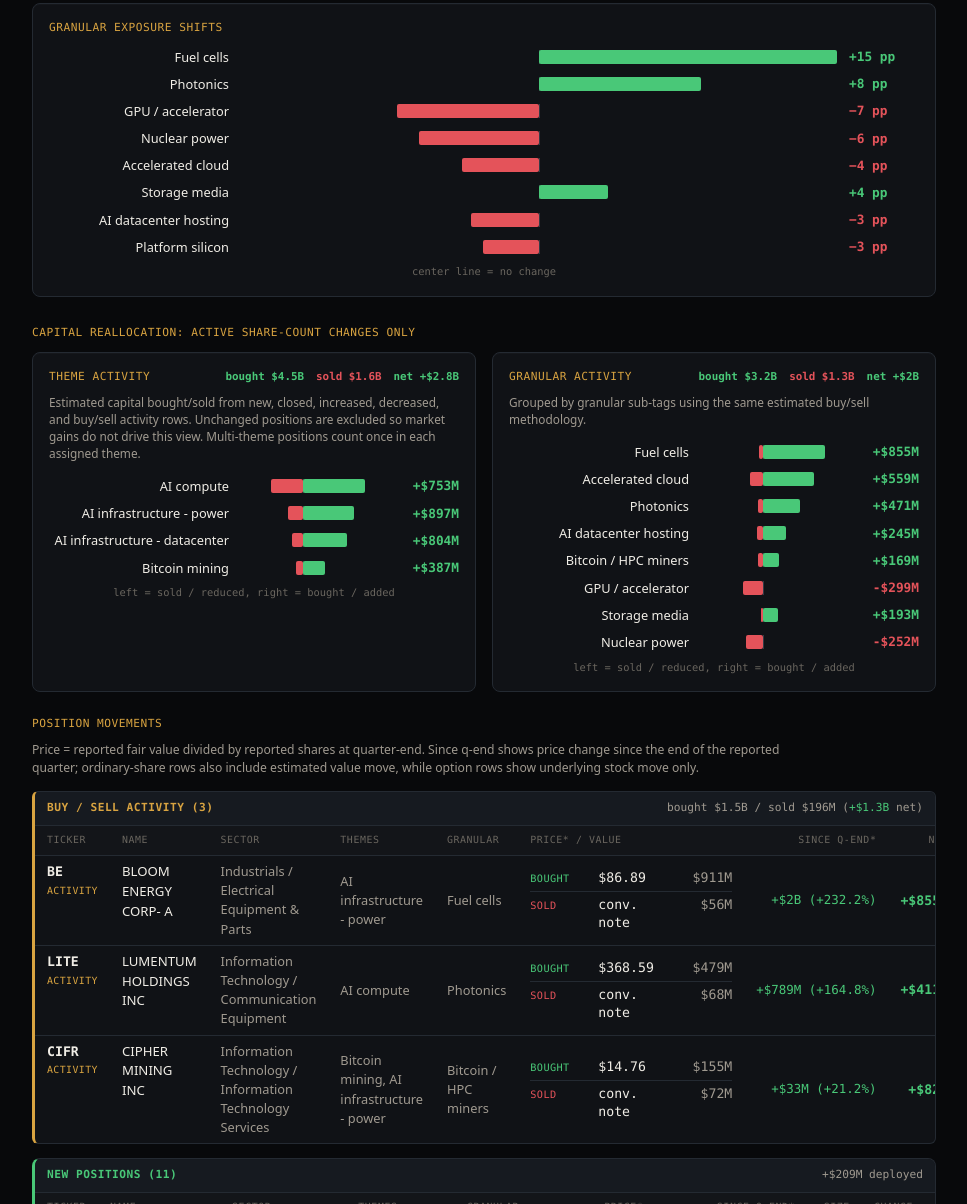
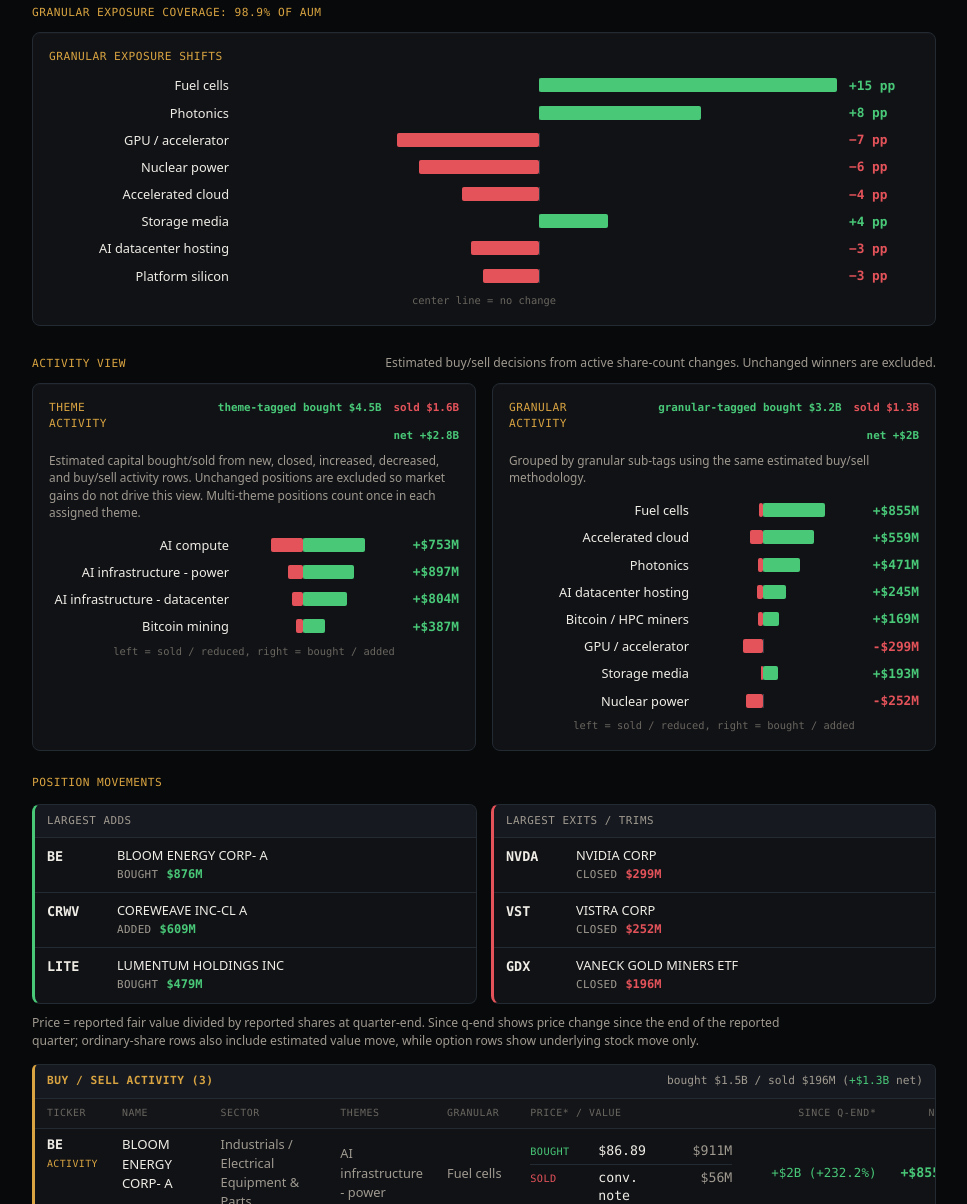
Before and after one commit to skelley-projects/13f-changes, an Astro site: page /funds/situational-awareness in a window 1280 px wide. Shown: the part 885-2089 px from the top of the page, without its empty margins (156-1123 px from the left). Built offline with nearby package versions, Linux system fonts and the light colour scheme; Astro itself is replaced by a stand-in of ours.

Commit message:
style: clarify fund analytics hierarchy

```diff
--- a/src/components/CapitalFlowBars.astro
+++ b/src/components/CapitalFlowBars.astro
@@ -7,9 +7,10 @@
   breakdown: ActivityBreakdown;
   note?: string;
   limit?: number;
+  totalsLabel?: string;
 }
 
-const { title, breakdown, note, limit = 8 } = Astro.props;
+const { title, breakdown, note, limit = 8, totalsLabel = 'tagged' } = Astro.props;
 const rows = breakdown.entries.slice(0, limit);
 const max = rows.reduce((m, row) => Math.max(m, row.bought, row.sold), 0) || 1;
 
@@ -23,7 +24,7 @@
   <header>
     <div class="label">{title}</div>
     <div class="totals">
-      <span class="buy">bought {formatUSD(breakdown.total_bought)}</span>
+      <span class="buy">{totalsLabel} bought {formatUSD(breakdown.total_bought)}</span>
       <span class="sell">sold {formatUSD(breakdown.total_sold)}</span>
       <span class={breakdown.net >= 0 ? 'buy' : 'sell'}>net {signedUSD(breakdown.net)}</span>
     </div>
--- a/src/components/ChangeHero.astro
+++ b/src/components/ChangeHero.astro
@@ -29,7 +29,7 @@
       <span><strong class="up">&uarr;{m.increased.length}</strong> increased</span>
       <span><strong class="down">&darr;{m.decreased.length}</strong> decreased</span>
       <span class="muted">| {m.unchanged_count} unchanged</span>
-      <span class="net">net <span class={netFlow >= 0 ? 'up' : 'down'}>{flowSign}{formatUSD(Math.abs(netFlow))}</span></span>
+      <span class="net">reported AUM change <span class={netFlow >= 0 ? 'up' : 'down'}>{flowSign}{formatUSD(Math.abs(netFlow))}</span></span>
     </div>
   </section>
 )}
--- /dev/null
+++ b/src/components/MovementHighlights.astro
@@ -0,0 +1,188 @@
+---
+import { formatUSD } from '../lib/format';
+import type { DiffFile, MovementRow } from '../../scripts/types';
+
+interface Props {
+  diff: DiffFile;
+  limit?: number;
+}
+
+const { diff, limit = 3 } = Astro.props;
+
+type Highlight = {
+  ticker: string;
+  name: string;
+  label: string;
+  value: number;
+};
+
+function tickerFor(row: MovementRow): string {
+  return row.ticker ?? row.cusip;
+}
+
+function estimateAddedValue(row: MovementRow): number {
+  if (
+    row.delta_shares > 0 &&
+    row.current_shares !== null &&
+    row.current_shares > 0 &&
+    row.current_value !== null
+  ) {
+    return (row.current_value / row.current_shares) * row.delta_shares;
+  }
+  return Math.max(row.delta_value, 0);
+}
+
+function estimateReducedValue(row: MovementRow): number {
+  if (
+    row.delta_shares < 0 &&
+    row.prior_shares !== null &&
+    row.prior_shares > 0 &&
+    row.prior_value !== null
+  ) {
+    return (row.prior_value / row.prior_shares) * Math.abs(row.delta_shares);
+  }
+  return Math.max(-row.delta_value, 0);
+}
+
+const adds: Highlight[] = [
+  ...diff.movements.new.map(row => ({
+    ticker: tickerFor(row),
+    name: row.name,
+    label: 'new',
+    value: row.current_value ?? 0,
+  })),
+  ...diff.movements.increased.map(row => ({
+    ticker: tickerFor(row),
+    name: row.name,
+    label: 'added',
+    value: estimateAddedValue(row),
+  })),
+  ...diff.movements.activity.flatMap(activity => activity.bought.map(row => ({
+    ticker: tickerFor(row),
+    name: row.name,
+    label: 'bought',
+    value: row.current_value ?? 0,
+  }))),
+].filter(row => row.value > 0).sort((a, b) => b.value - a.value).slice(0, limit);
+
+const exits: Highlight[] = [
+  ...diff.movements.closed.map(row => ({
+    ticker: tickerFor(row),
+    name: row.name,
+    label: 'closed',
+    value: row.prior_value ?? 0,
+  })),
+  ...diff.movements.decreased.map(row => ({
+    ticker: tickerFor(row),
+    name: row.name,
+    label: 'trimmed',
+    value: estimateReducedValue(row),
+  })),
+  ...diff.movements.activity.flatMap(activity => activity.sold.map(row => ({
+    ticker: tickerFor(row),
+    name: row.name,
+    label: 'sold',
+    value: row.prior_value ?? 0,
+  }))),
+].filter(row => row.value > 0).sort((a, b) => b.value - a.value).slice(0, limit);
+---
+{adds.length === 0 && exits.length === 0 ? null : (
+  <section class="movement-highlights">
+    <div class="highlight-group add">
+      <div class="group-label">Largest adds</div>
+      <div class="items">
+        {adds.map((item) => (
+          <div class="item">
+            <div class="ticker">{item.ticker}</div>
+            <div class="body">
+              <div class="name">{item.name}</div>
+              <div class="meta"><span>{item.label}</span><strong>{formatUSD(item.value)}</strong></div>
+            </div>
+          </div>
+        ))}
+      </div>
+    </div>
+    <div class="highlight-group exit">
+      <div class="group-label">Largest exits / trims</div>
+      <div class="items">
+        {exits.map((item) => (
+          <div class="item">
+            <div class="ticker">{item.ticker}</div>
+            <div class="body">
+              <div class="name">{item.name}</div>
+              <div class="meta"><span>{item.label}</span><strong>{formatUSD(item.value)}</strong></div>
+            </div>
+          </div>
+        ))}
+      </div>
+    </div>
+  </section>
+)}
+
+<style>
+  .movement-highlights {
+    display: grid;
+    grid-template-columns: 1fr 1fr;
+    gap: 14px;
+    margin: 0 0 14px;
+  }
+  .highlight-group {
+    border: 1px solid var(--border);
+    border-radius: 8px;
+    background: var(--bg-elev);
+    overflow: hidden;
+  }
+  .highlight-group.add { border-left: 3px solid var(--pos); }
+  .highlight-group.exit { border-left: 3px solid var(--neg); }
+  .group-label {
+    padding: 8px 12px;
+    border-bottom: 1px solid var(--border);
+    background: var(--bg-tinted);
+    color: var(--fg-muted);
+    font-family: var(--font-mono);
+    font-size: 0.68rem;
+    text-transform: uppercase;
+    letter-spacing: 0.5px;
+  }
+  .item {
+    display: grid;
+    grid-template-columns: 60px 1fr;
+    gap: 10px;
+    padding: 9px 12px;
+    border-bottom: 1px solid var(--border);
+  }
+  .item:last-child { border-bottom: none; }
+  .ticker {
+    color: var(--fg);
+    font-family: var(--font-mono);
+    font-weight: 700;
+    font-size: 0.84rem;
+  }
+  .name {
+    color: var(--fg);
+    font-size: 0.8rem;
+    line-height: 1.25;
+  }
+  .meta {
+    display: flex;
+    gap: 8px;
+    align-items: baseline;
+    margin-top: 2px;
+    color: var(--fg-muted);
+    font-family: var(--font-mono);
+    font-size: 0.68rem;
+    text-transform: uppercase;
+    letter-spacing: 0.35px;
+  }
+  .meta strong {
+    color: var(--fg);
+    font-size: 0.75rem;
+    letter-spacing: 0;
+  }
+  .add .meta strong { color: var(--pos); }
+  .exit .meta strong { color: var(--neg); }
+
+  @media (max-width: 700px) {
+    .movement-highlights { grid-template-columns: 1fr; }
+  }
+</style>
--- a/src/pages/funds/[slug].astro
+++ b/src/pages/funds/[slug].astro
@@ -6,6 +6,7 @@
 import CapitalFlowBars from '../../components/CapitalFlowBars.astro';
 import ActivityTable from '../../components/ActivityTable.astro';
 import MovementTable from '../../components/MovementTable.astro';
+import MovementHighlights from '../../components/MovementHighlights.astro';
 import PerformanceTable from '../../components/PerformanceTable.astro';
 import HoldingsTable from '../../components/HoldingsTable.astro';
 import ContactCTA from '../../components/ContactCTA.astro';
@@ -55,18 +56,24 @@
   <ChangeHero diff={diff} summary={currentQuarter.summary} />
 
   {diff.prior_period && (
+    <section class="analysis-section">
+      <div class="analysis-heading">
+        <div class="analysis-kicker">Exposure view</div>
+        <p>Quarter-end weights. Market performance can move these bars even when shares are unchanged.</p>
+      </div>
       <div class="breakdown-grid">
         <SectorDeltaBars title="Sector exposure shifts" breakdown={diff.sector_breakdown} />
         {diff.theme_breakdown && (
           <SectorDeltaBars title="Theme exposure shifts" breakdown={diff.theme_breakdown} />
         )}
       </div>
+    </section>
   )}
 
   {diff.granular_breakdown && (
     <section class="granular-section">
       <div class="coverage-note">
-        Granular coverage: {(diff.granular_coverage_pct ?? 0).toFixed(1)}% of AUM
+        Granular exposure coverage: {(diff.granular_coverage_pct ?? 0).toFixed(1)}% of AUM
       </div>
       <SectorDeltaBars title="Granular exposure shifts" breakdown={diff.granular_breakdown} />
     </section>
@@ -74,20 +81,23 @@
 
   {diff.theme_activity_breakdown && (
     <section class="activity-section">
-      <div class="coverage-note">
-        Capital reallocation: active share-count changes only
+      <div class="analysis-heading">
+        <div class="analysis-kicker">Activity view</div>
+        <p>Estimated buy/sell decisions from active share-count changes. Unchanged winners are excluded.</p>
       </div>
       <div class="activity-grid">
         <CapitalFlowBars
           title="Theme activity"
           breakdown={diff.theme_activity_breakdown}
           note="Estimated capital bought/sold from new, closed, increased, decreased, and buy/sell activity rows. Unchanged positions are excluded so market gains do not drive this view. Multi-theme positions count once in each assigned theme."
+          totalsLabel="theme-tagged"
         />
         {diff.granular_activity_breakdown && (
           <CapitalFlowBars
             title="Granular activity"
             breakdown={diff.granular_activity_breakdown}
             note="Grouped by granular sub-tags using the same estimated buy/sell methodology."
+            totalsLabel="granular-tagged"
           />
         )}
       </div>
@@ -97,6 +107,7 @@
   {diff.prior_period && (
     <section class="movements">
       <div class="section-label">Position movements</div>
+      <MovementHighlights diff={diff} />
       <p class="pricing-note">
         Price = reported fair value divided by reported shares at quarter-end. Since q-end shows price change since the end of the reported quarter; ordinary-share rows also include estimated value move, while option rows show underlying stock move only.
       </p>
@@ -136,6 +147,29 @@
   .topnav a:hover { color: var(--accent); text-decoration: none; }
   .breakdown-grid { display: grid; grid-template-columns: 1fr 1fr; gap: 16px; margin-bottom: 24px; }
   .activity-grid { display: grid; grid-template-columns: 1fr 1fr; gap: 16px; }
+  .analysis-section { margin-bottom: 24px; }
+  .analysis-heading {
+    display: flex;
+    align-items: baseline;
+    justify-content: space-between;
+    gap: 18px;
+    margin: 0 0 10px;
+  }
+  .analysis-kicker {
+    font-family: var(--font-mono);
+    font-size: 0.7rem;
+    color: var(--accent);
+    text-transform: uppercase;
+    letter-spacing: 0.5px;
+    white-space: nowrap;
+  }
+  .analysis-heading p {
+    margin: 0;
+    color: var(--fg-muted);
+    font-size: 0.76rem;
+    line-height: 1.4;
+    text-align: right;
+  }
   .section-label {
     font-family: var(--font-mono);
     font-size: 0.7rem;
@@ -179,5 +213,11 @@
   @media (max-width: 700px) {
     .breakdown-grid { grid-template-columns: 1fr; }
     .activity-grid { grid-template-columns: 1fr; }
+    .analysis-heading {
+      align-items: flex-start;
+      flex-direction: column;
+      gap: 4px;
+    }
+    .analysis-heading p { text-align: left; }
   }
 </style>
```
Lines whose indentation alone changed are shown as unchanged.
